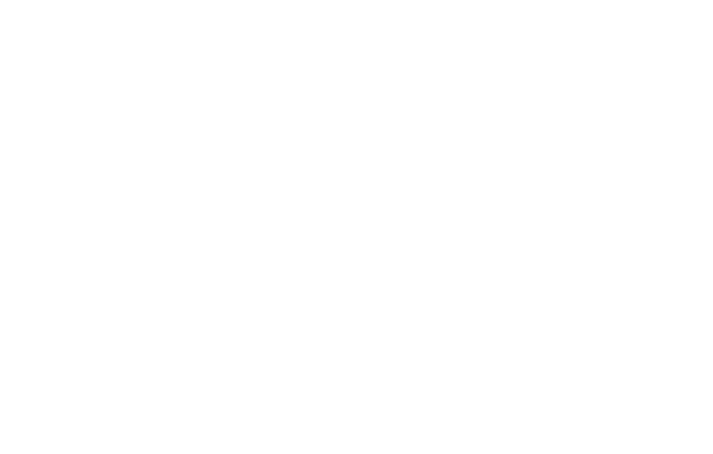
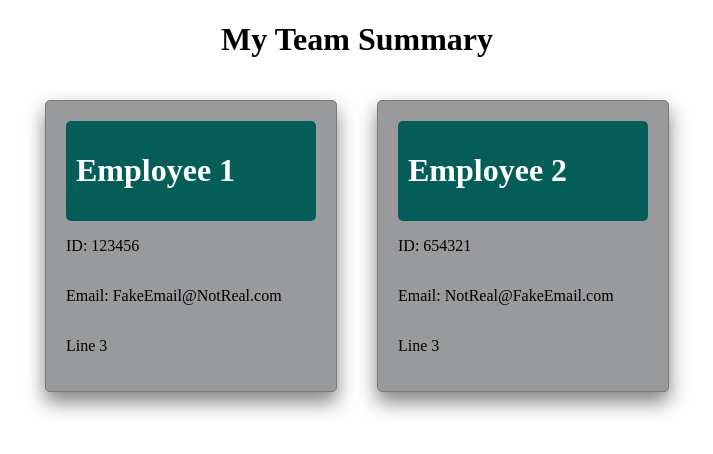
Before and after one commit to RayR124/terminal_team_summarizer, a website: page dist/index.html in a window 1280 px wide. Shown: the whole page, without its empty margins (283-996 px from the left). Drawn offline with Linux system fonts and the light colour scheme.

Commit message:
updated very minimal html and css styling

```diff
--- a/dist/index.html
+++ b/dist/index.html
@@ -1,13 +1,37 @@
 <!DOCTYPE html>
 <html lang="en">
+
 <head>
     <meta charset="UTF-8">
     <meta http-equiv="X-UA-Compatible" content="IE=edge">
     <meta name="viewport" content="width=device-width, initial-scale=1.0">
     <link rel="stylesheet" href="./style.css">
     <title>terminal_team_summarizer</title>
+    <!doctype html>
+    <html>
 </head>
+
 <body>
+    <h1 style="text-align: center">My Team Summary</h1>
 
+    <div class="container">
+        <div class="card">
+            <div class="cardWhole">
+                <h1>Employee 1</h1>
+            </div>
+            <p>ID: 123456</p>
+            <p>Email: FakeEmail@NotReal.com</p>
+            <p>Line 3</p>
+        </div>
+        <div class="card">
+            <div class="cardWhole">
+                <h1>Employee 2</h1>
+            </div>
+            <p>ID: 654321</p>
+            <p>Email: NotReal@FakeEmail.com</p>
+            <p>Line 3</p>
+        </div>
+    </div>
 </body>
+
 </html>
--- a/dist/style.css
+++ b/dist/style.css
@@ -1,16 +1,4 @@
 .row {
-
-}
-
-.container {
-
-}
-
-.wholeCard {
-
-}
-
-.card {
 
 }
 
@@ -21,3 +9,28 @@
 .card-body {
 
 }
+
+.cardWhole {
+    background-color: #055d5a;
+    color: white;
+    padding: 10px;
+    display: flex;
+    justify-content: space-between;
+    border-radius: 5px;
+}
+.card {
+    padding: 20px;
+    margin: 20px;
+    background-color: #999a9c;
+    border: 1px solid rgb(122, 120, 120);
+    border-radius: 5px;
+    box-shadow: 0px 10px 20px rgba(0, 0, 0, 0.5);
+    width: 250px;
+    display: flex;
+    flex-direction: column;
+}
+.container {
+    justify-content: center;
+    display: flex;
+    flex-wrap: wrap;
+}
```
